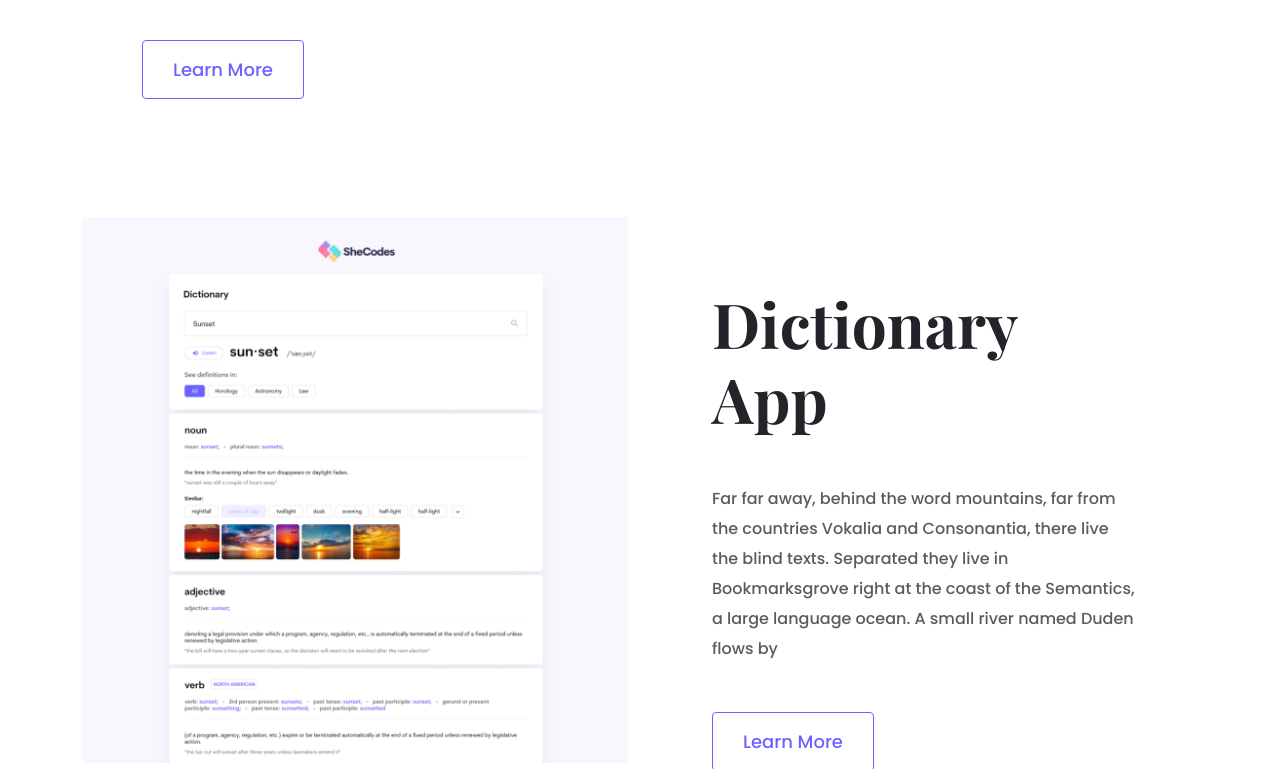
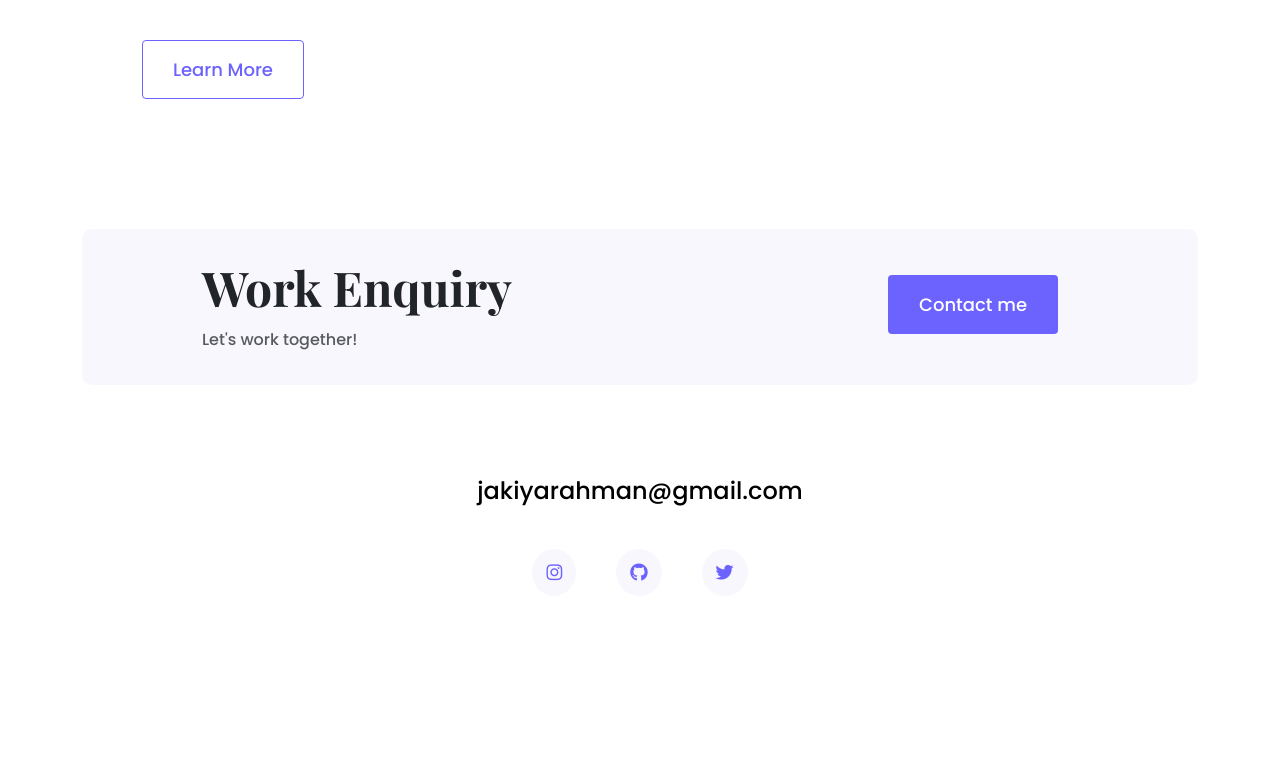
Before and after one commit to Burgundypanda/Portfolio-homework, a plain HTML site: page index.html in a window 1280 px wide. Shown: the part 2031-2800 px from the top of the page. After the commit the page ends 2687 px from the top, so only its background shows below. Drawn offline with nearby package versions, Linux system fonts and the light colour scheme.

Commit message:
added footer

```diff
--- a/index.html
+++ b/index.html
@@ -57,8 +57,7 @@
       <h3>👩🏻 Hi I'm</h3>
       <h1>Jakiya Rahman</h1>
       <h2 class="mb-5">Web Developer based in London</h2>
-      <div class="navigation-links">
-        <a href="#" class="btn btn-branding">Contact me</a>
+      <div class="navigation-link">
         <a href="/about.html" class="btn btn-branding">About me</a>
       </div>
     </div>
@@ -99,24 +98,35 @@
           <img src="images/weather.png" class="img-fluid" alt="" />
         </div>
       </div>
-      <div class="row mb-5">
-        <div class="col d-none d-lg-block">
-          <img src="images/dictionary.png" class="img-fluid" alt="" />
-        </div>
-
-        <div class="col">
-          <div class="project-container">
-            <h2 class="mb-5">Dictionary App</h2>
-            <p class="mb-5 text-muted">
-              Far far away, behind the word mountains, far from the countries
-              Vokalia and Consonantia, there live the blind texts. Separated
-              they live in Bookmarksgrove right at the coast of the Semantics, a
-              large language ocean. A small river named Duden flows by
-            </p>
-            <a href="" class="btn btn-branding-outline">Learn More</a>
+      <footer>
+        <div
+          class="contact-box d-flex justify-content-between mb-5 d-none d-md-flex"
+        >
+          <div>
+            <h4>Work Enquiry</h4>
+            <p class="text-muted">Let's work together!</p>
+          </div>
+          <div>
+            <a href="" class="btn btn-branding mt-3">Contact me</a>
           </div>
         </div>
-      </div>
+        <div class="d-flex justify-content-center">
+          <a href="mailto:jakiyarahman@gmail.com" class="email-link"
+            >jakiyarahman@gmail.com</a
+          >
+        </div>
+        <div class="social-links d-flex justify-content-center">
+          <a href="https://instagram.com/Burgundypanda" target="_blank"
+            ><i class="fa-brands fa-instagram"></i
+          ></a>
+          <a href="https://github.com/Burgundypanda" target="_blank"
+            ><i class="fa-brands fa-github"></i
+          ></a>
+          <a href="https://twitter.com/Burgundypanda" target="_blank"
+            ><i class="fa-brands fa-twitter"></i
+          ></a>
+        </div>
+      </footer>
     </div>
   </body>
 </html>
--- a/styles/portfolio.css
+++ b/styles/portfolio.css
@@ -27,6 +27,10 @@ h2 {
   font-size: 62px;
 }
 
+h4 {
+  font-size: 48px;
+}
+
 p {
   font-family: var(--default-font-family);
   font-weight: normal;
@@ -34,7 +38,7 @@ p {
   line-height: 30px;
 }
 
-.navigation-links {
+.navigation-link {
   margin-top: 40px;
   justify-content: center;
 }
@@ -141,6 +145,46 @@ nav li.active a {
   color: var(--branding-color);
 }
 
+footer {
+  margin: 60px 0;
+}
+
+footer .contact-box {
+  background-color: var(--secondary-color);
+  padding: 30px 120px;
+  border-radius: 10px;
+}
+
+footer .contact-box p {
+  margin: 0;
+}
+
+footer .email-link {
+  text-decoration: none;
+  color: black;
+  font-size: 24px;
+  margin: 40px 0;
+}
+
+footer .email-link:hover {
+  color: var(--branding-color);
+}
+
+footer .social-links a {
+  margin: 0 20px;
+  color: var(--branding-color);
+  background-color: var(--secondary-color);
+  padding: 10px 14px;
+  font-size: 18px;
+  border-radius: 50%;
+  transition: all 100ms ease-in-out;
+}
+
+footer .social-links a:hover {
+  color: white;
+  background-color: var(--branding-color);
+}
+
 @media (max-width: 900px) {
   h1 {
     font-size: 60px;
```
Also changed, not shown: work.html (+0 -7 lines).
